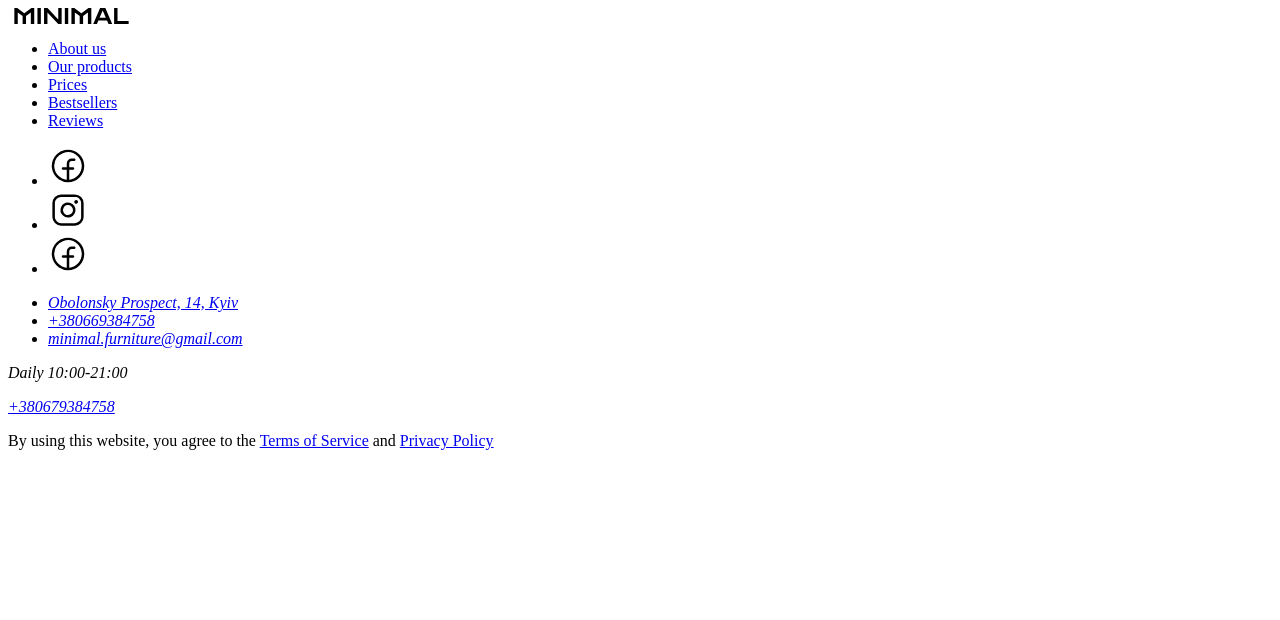
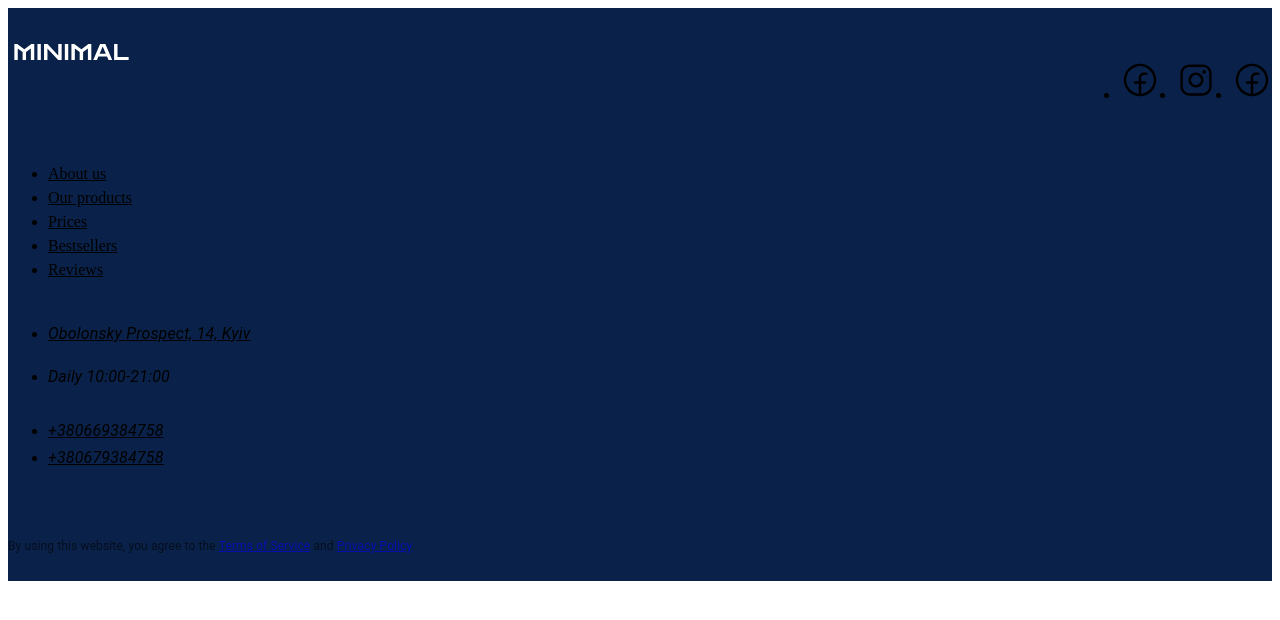
Before and after one commit to liubapohudina/proj-team-demo2, a website built with Vite: page src/partials/footer.html in a window 1280 px wide. Built offline with nearby package versions, Linux system fonts and the light colour scheme.

Commit message:
futercom3

```diff
--- a/src/css/footer.css
+++ b/src/css/footer.css
@@ -1,41 +1,77 @@
-.footer {
-}
-.container {
-}
-footer-container {
-  background-color: #0a224a;
+.footer-container {
+  background-color: var(--primary-color-bluefont, #0a224a);
+  padding-top: 36px;
+  padding-bottom: 16px;
 }
 .footer-firstline {
 }
+.footer-wrap {
+  display: flex;
+  justify-content: space-between;
+  margin-bottom: 42px;
+}
 .footer-logo {
+  display: block;
 }
 .footer-logo-icon {
+  fill: var(--primary-color-background, #fff);
 }
 .footer-menu {
+  margin-bottom: 42px;
 }
-.list {
+.footer-list:last-child {
+  margin-bottom: 8px;
 }
 .footer-link {
+  color: var(--primary-color-background);
+  font-family: var(--font-family: 'Roboto', sans-serif);
+  font-size: 16px;
+  line-height: 1.5; /* 150% */
 }
 .link {
 }
 .footer-container-social {
 }
 .footer-social {
+  display: flex;
+  gap: 16px;
 }
 .footer-social-list {
 }
 .footer-social-link {
 }
 .footer-social-icon {
+  fill: var(--primary-color-background);
 }
 .footer-address {
+  margin-bottom: 64px;
 }
 .footer-address-list {
 }
 .footer-address-item {
+  padding-bottom: 8px;
+}
+.footer-time {
+  margin-bottom: 35px;
 }
 .footer-address-link {
+  color: var(--primary-color-background);
+  font-family: var(--font-family, 'Roboto', sans-serif);
+  font-size: 16px;
+  line-height: normal;
+  letter-spacing: 0.01em;
+}
+.none {
+  display: none;
+}
+.footer-privacy {
+  opacity: 0.6;
+  color: var(--primary-color-background);
+  font-family: var(--font-family, 'Roboto', sans-serif);
+  font-size: 12px;
+  line-height: 1.17;
+  letter-spacing: 0.01em;
 }
 .Privacy {
+  text-decoration-line: underline;
 }
--- a/src/css/styles.css
+++ b/src/css/styles.css
@@ -6,13 +6,13 @@
 */
 @import url('./reset.css');
 @import url('./header.css');
-@import url('./hero.css');
-@import url('./about-us.css');
-@import url('./price.css');
+/* @import url('./hero.css'); */
+/* @import url('./about-us.css'); */
+/* @import url('./price.css');
 @import url('./our-products.css');
 @import url('./bestsellers.css');
 @import url('./clients-reviews.css');
-@import url('./subcription.css');
+@import url('./subcription.css'); */
 @import url('./footer.css');
 
 body {
--- a/src/partials/footer.html
+++ b/src/partials/footer.html
@@ -2,27 +2,12 @@
 <footer class="footer">
   <div class="container footer-container">
     <div class="footer-firstline">
-      <nav>
+      <div class="footer-wrap">
         <a class="footer-logo" href="./index.html">
           <svg class="footer-logo-icon" width="127" height="16">
             <use href="../img/icons.svg#icon-main-logo"></use>
           </svg>
         </a>
-        <ul class="footer-menu list">
-          <li>
-            <a class="footer-link link" href="#section-one">About us</a>
-          </li>
-          <li>
-            <a class="footer-link link" href="#section-two">Our products</a>
-          </li>
-          <li><a class="footer-link link" href="#section-thre">Prices</a></li>
-          <li>
-            <a class="footer-link link" href="#section-four">Bestsellers</a>
-          </li>
-          <li><a class="footer-link link" href="#section-five">Reviews</a></li>
-        </ul>
-      </nav>
-
         <div class="footer-container-social">
           <ul class="list footer-social">
             <li class="footer-social-list">
@@ -50,6 +35,25 @@
         </div>
       </div>
 
+      <ul class="footer-menu list">
+        <li class="footer-list">
+          <a class="footer-link link" href="#section-one">About us</a>
+        </li>
+        <li class="footer-list">
+          <a class="footer-link link" href="#section-two">Our products</a>
+        </li>
+        <li class="footer-list">
+          <a class="footer-link link" href="#section-thre">Prices</a>
+        </li>
+        <li>
+          <a class="footer-link link" href="#section-four">Bestsellers</a>
+        </li>
+        <li class="footer-list">
+          <a class="footer-link link" href="#section-five">Reviews</a>
+        </li>
+      </ul>
+    </div>
+
     <address class="footer-address">
       <ul class="footer-address-list list">
         <li class="footer-address-item">
@@ -60,12 +64,20 @@
             >Obolonsky Prospect, 14, Kyiv</a
           >
         </li>
+        <li>
+          <p class="footer-address-link footer-time">Daily 10:00-21:00</p>
+        </li>
         <li class="footer-address-item">
           <a class="footer-address-link link" href="tel:+380669384758"
             >+380669384758</a
           >
         </li>
         <li class="footer-address-item">
+          <a class="footer-address-link link" href="tel:+380679384758"
+            >+380679384758</a
+          >
+        </li>
+        <li class="footer-address-item none">
           <a
             class="footer-address-link link"
             href="mailto:minimal.furniture@gmail.com"
@@ -75,14 +87,14 @@
       </ul>
     </address>
 
-    <address>
-      <p>Daily 10:00-21:00</p>
+    <!-- <address>
+
       <a class="footer-address-link link" href="tel:+380679384758">
         +380679384758
       </a>
-    </address>
+    </address> -->
 
-    <p>
+    <p class="footer-privacy">
       By using this website, you agree to the
       <a class="Privacy" href="#" target="_blank">Terms of Service</a> and
       <a class="Privacy" href="#" target="_blank">Privacy Policy</a>
```
Lines whose indentation alone changed are shown as unchanged.
